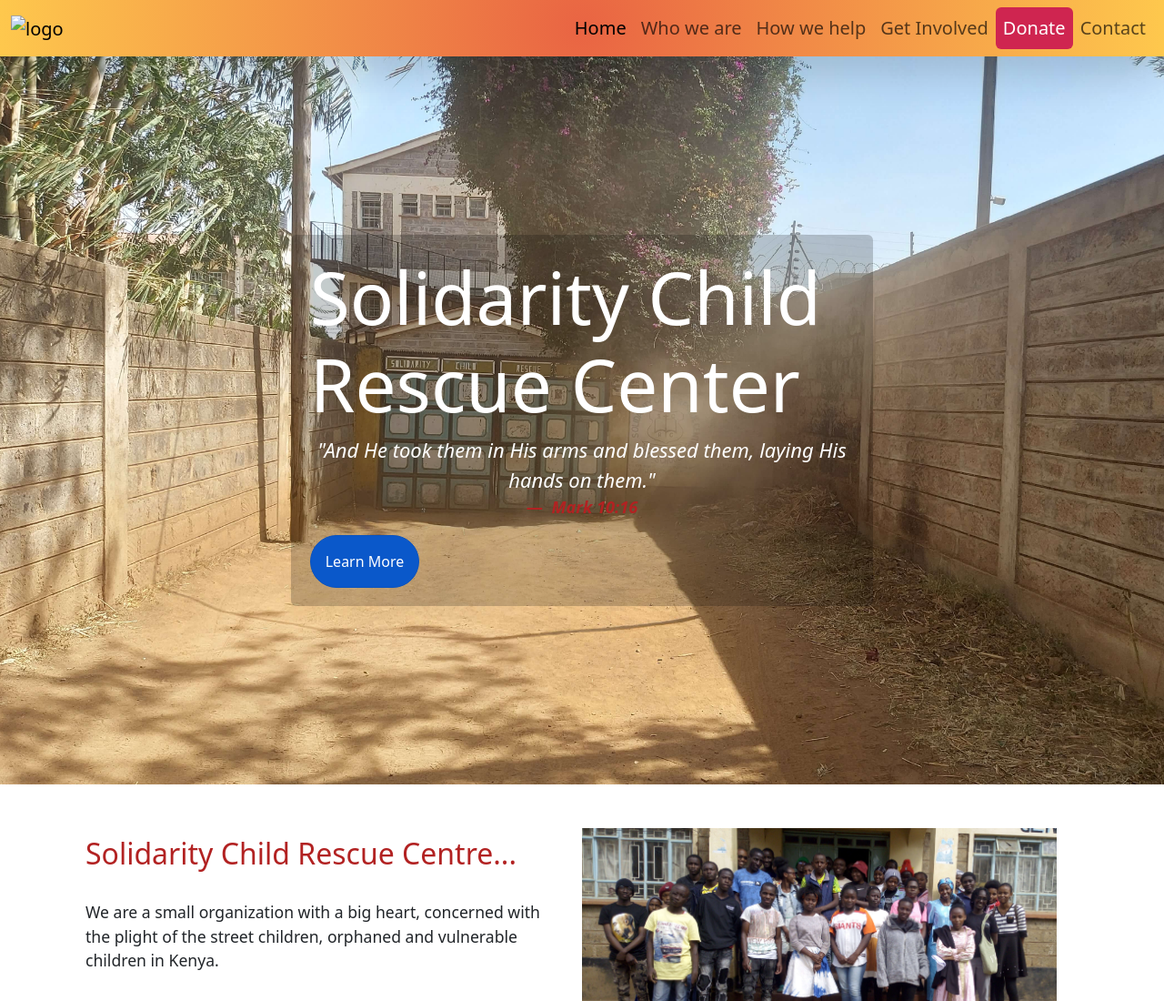
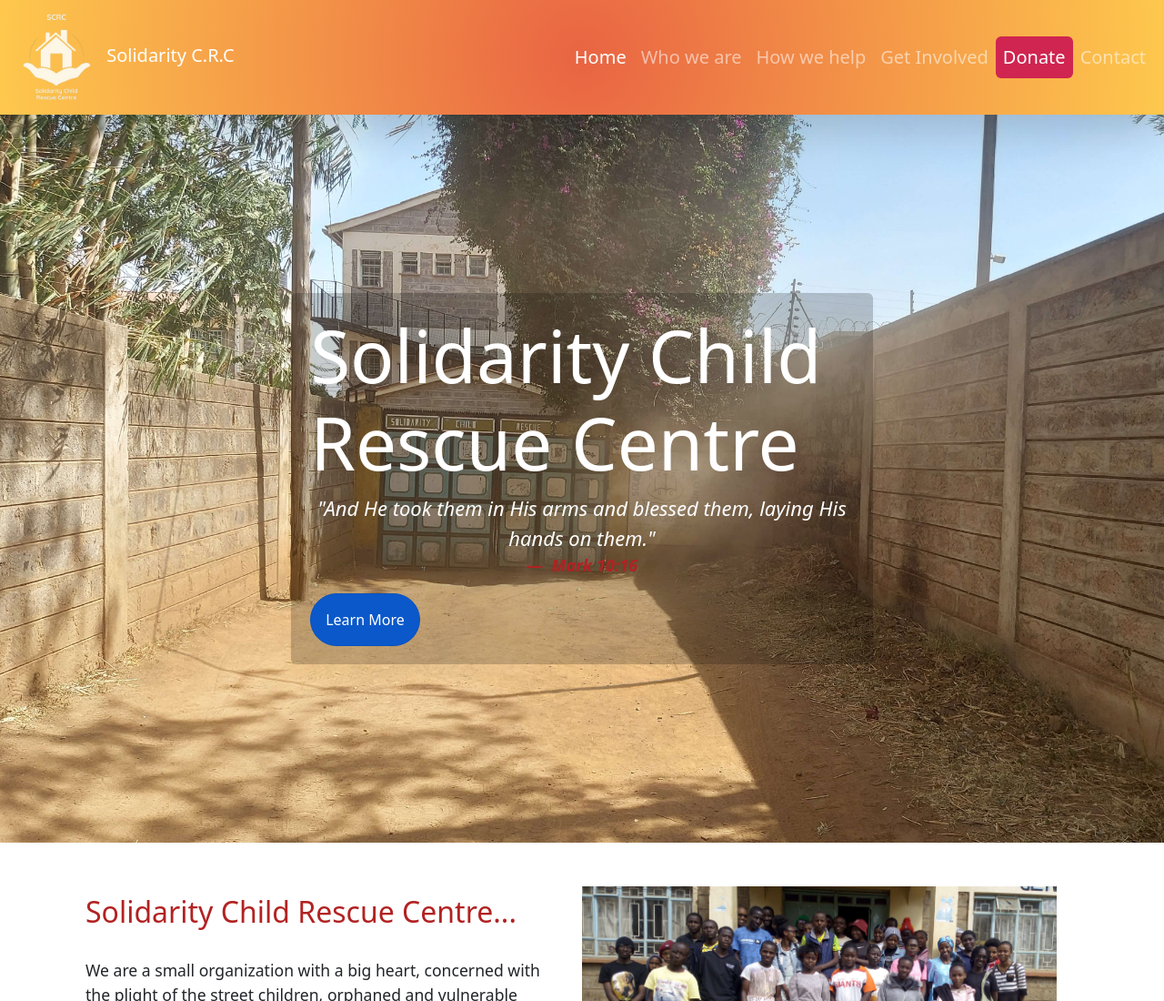
Before and after one commit to SCRCdev/SCRC, a plain HTML site: page index.html in a window 1280 px wide. Shown: the top 1100 px of the page at 91% size. Drawn offline with nearby package versions, Linux system fonts and the light colour scheme.

Commit message:
logo and style added

```diff
--- a/about.html
+++ b/about.html
@@ -8,16 +8,21 @@
   <link href="https://cdn.jsdelivr.net/npm/bootstrap@5.3.0-alpha3/dist/css/bootstrap.min.css" rel="stylesheet"
     integrity="sha384-KK94CHFLLe+nY2dmCWGMq91rCGa5gtU4mk92HdvYe+M/SXH301p5ILy+dN9+nJOZ" crossorigin="anonymous">
   <link rel="stylesheet" href="css/main.css">
+  <link rel="apple-touch-icon" sizes="180x180" href="images/apple-touch-icon.png">
+    <link rel="icon" type="image/png" sizes="32x32" href="images/favicon-32x32.png">
+    <link rel="icon" type="image/png" sizes="16x16" href="images/favicon-16x16.png">
+    <link rel="manifest" href="images/site.webmanifest">
   <title>Who we are | Solidarity Child Rescue Centre</title>
 </head>
 
 <body>
   <header class="sticky-top shadow-lg">
-    <nav class="navbar navbar-expand-lg navbar-light fs-5">
+    <nav class="navbar navbar-expand-lg navbar-dark fs-5">
         <div class="container-fluid ">
-            <div class="navbar-brand">
-                <img src="images/logo.png" alt="logo">
-            </div>
+          <a href="index.html" class="navbar-brand">
+            <img src="images/Soly_final-removebg.png" width="100" height="100" alt="logo">
+            Solidarity C.R.C
+        </a>
 
             <button class="navbar-toggler" type="button" data-bs-toggle="collapse" data-bs-target="#main-nav"
                 aria-controls="main-nav" aria-expanded="false" aria-label="Toggle navigation">
--- a/css/main.css
+++ b/css/main.css
@@ -50,6 +50,7 @@ p {
 
 .custom-link:hover{
     color: rgb(212, 36, 36);
+    border: solid rgb(233,100,67);
 }
 
 .btn-primary{
--- a/index.html
+++ b/index.html
@@ -10,25 +10,32 @@
     <link rel="stylesheet" href="css/main.css">
     <link rel="preload" fetchpriority="high" as="image" href="images/opt_far_gate.jpg" type="image/jpeg">
     <link rel="stylesheet" href="https://cdnjs.cloudflare.com/ajax/libs/animate.css/4.1.1/animate.min.css" />
+    <link rel="apple-touch-icon" sizes="180x180" href="images/apple-touch-icon.png">
+    <link rel="icon" type="image/png" sizes="32x32" href="images/favicon-32x32.png">
+    <link rel="icon" type="image/png" sizes="16x16" href="images/favicon-16x16.png">
+    <link rel="manifest" href="images/site.webmanifest">
 
     <title>Solidarity Child Rescue Centre</title>
 </head>
 
 <body data-bs-spy="scroll" data-bs-target="#hero" data-bs-offset="50" data-bs-duration="500">
     <header class="sticky-top shadow-lg ">
-        <nav class="navbar navbar-expand-lg navbar-light fs-5">
+        <nav class="navbar navbar-expand-lg navbar-dark fs-5">
             <div class="container-fluid ">
-                <div class="navbar-brand">
-                    <img src="images/logo.png" alt="logo">
-                </div>
+
+                <a href="index.html" class="navbar-brand">
+                    <img src="images/Soly_final-removebg.png" width="100" height="100" alt="logo">
+                    Solidarity C.R.C
+                </a>
+
 
                 <button class="navbar-toggler" type="button" data-bs-toggle="collapse" data-bs-target="#main-nav"
                     aria-controls="main-nav" aria-expanded="false" aria-label="Toggle navigation">
                     <span class="navbar-toggler-icon"></span>
                 </button>
                 <div class="collapse navbar-collapse show " id="main-nav">
-                    <ul class="navbar-nav ms-auto">
-                        <li class="nav-item"><a class="nav-link active" href="index.html">Home</a></li>
+                    <ul class="navbar-nav ms-auto ">
+                        <li class="nav-item "><a class="nav-link active " href="index.html">Home</a></li>
                         <li class="nav-item"><a class="nav-link" href="about.html">Who we are</a></li>
                         <li class="nav-item"><a class="nav-link" href="activities.html">How we help</a></li>
                         <li class="nav-item"><a class="nav-link" href="reach-us.html">Get Involved</a></li>
@@ -45,7 +52,7 @@
         <section id="hero">
             <div class="hero-container rounded">
                 <div class="hero-text">
-                    <h1 class="display-1">Solidarity Child Rescue Center</h1>
+                    <h1 class="display-1">Solidarity Child Rescue Centre</h1>
 
                     <figure class="text-center animate__animated animate__fadeInUp animate__delay-1s">
                         <blockquote class="blockquote display-6 fst-italic ">
@@ -124,7 +131,8 @@
                     <div><a class="btn btn-primary shadow rounded-pill p-3" href="reach-us.html">Learn More</a></div>
 
                 </div>
-                <div class="d-flex align-items-center col-sm"><img class="col-sm img-fluid py-4" src="images/opt_children_with_books.jpg" alt=""></div>
+                <div class="d-flex align-items-center col-sm"><img class="col-sm img-fluid py-4"
+                        src="images/opt_children_with_books.jpg" alt=""></div>
             </div>
         </article>
         <article class="container my-4 py-4 bg-light">
@@ -147,7 +155,7 @@
     </main>
     <footer class="d-grid justify-content-center">
         <div class="footer-content py-4 row ">
-            <address class=" col-sm w-100 p-4 m-4 ">
+            <address class=" col-sm p-4 m-4 ">
                 <h3 class="custom-text-primary">Address</h3>
                 <p>Solidarity Child Rescue Centre</p>
                 <p>P.O. BOX 1239, Ruaraka</p>
@@ -159,16 +167,16 @@
             <address id="info-footer" class="col p-4 m-4 ">
                 <h3 class="custom-text-primary">Info</h3>
                 <ul class="list-unstyled ">
-                    <li><a class="text-decoration-none custom-link" href="index.html">Home</a></li>
-                    <li><a class="text-decoration-none custom-link" href="about.html">Who we are</a></li>
-                    <li><a class="text-decoration-none custom-link" href="activities.html">How we help</a></li>
-                    <li><a class="text-decoration-none custom-link" href="reach-us.html">How you can help</a></li>
-                    <li><a class="text-decoration-none custom-link" href="donate.html">Donate</a></li>
-                    <li><a class="text-decoration-none custom-link" href="contact.html">Contact</a></li>
+                    <li><a class="text-decoration-none custom-link " href="index.html">Home</a></li>
+                    <li><a class="text-decoration-none custom-link " href="about.html">Who we are</a></li>
+                    <li><a class="text-decoration-none custom-link " href="activities.html">How we help</a></li>
+                    <li><a class="text-decoration-none custom-link " href="reach-us.html">How you can help</a></li>
+                    <li><a class="text-decoration-none custom-link " href="donate.html">Donate</a></li>
+                    <li><a class="text-decoration-none custom-link " href="contact.html">Contact</a></li>
                 </ul>
             </address>
 
-            <address class=" col-sm w-100 p-4 m-4">
+            <address class=" col-sm p-4 m-4">
                 <h3 class="custom-text-primary">Get Involved</h3>
                 <ul class="list-unstyled">
                     <li><a class="text-decoration-none custom-link" href="donate.html">Donate</a></li>
```
Also changed, not shown: activities.html (+9 -4 lines), contact.html (+8 -3 lines), donate.html (+9 -4 lines), reach-us.html (+9 -4 lines), images/Soly_final-removebg.png (added), images/android-chrome-192x192.png (added), images/android-chrome-512x512.png (added), images/apple-touch-icon.png (added), images/favicon-16x16.png (added), images/favicon-32x32.png (added), images/favicon.ico (added), images/site.webmanifest (added).
